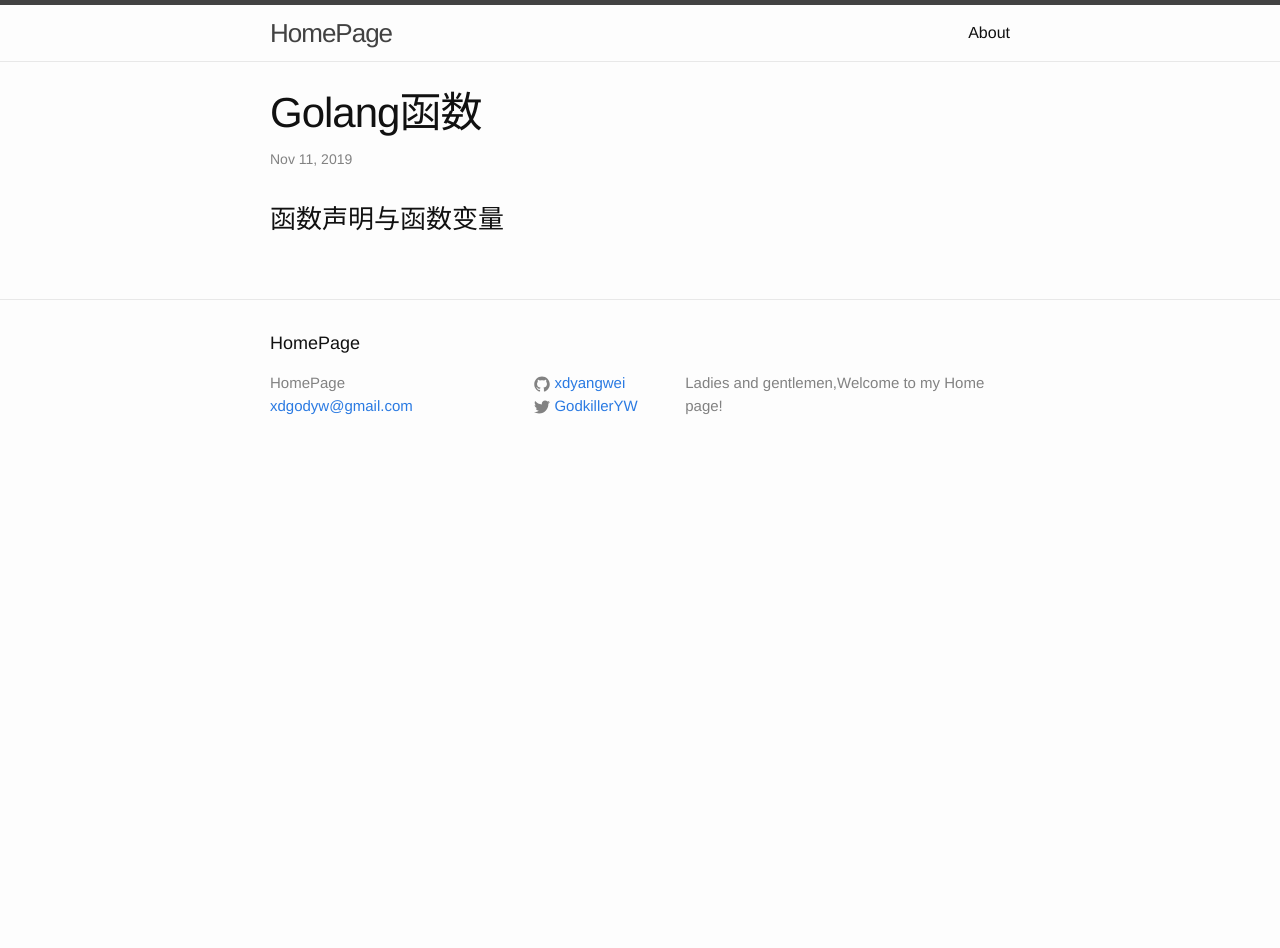
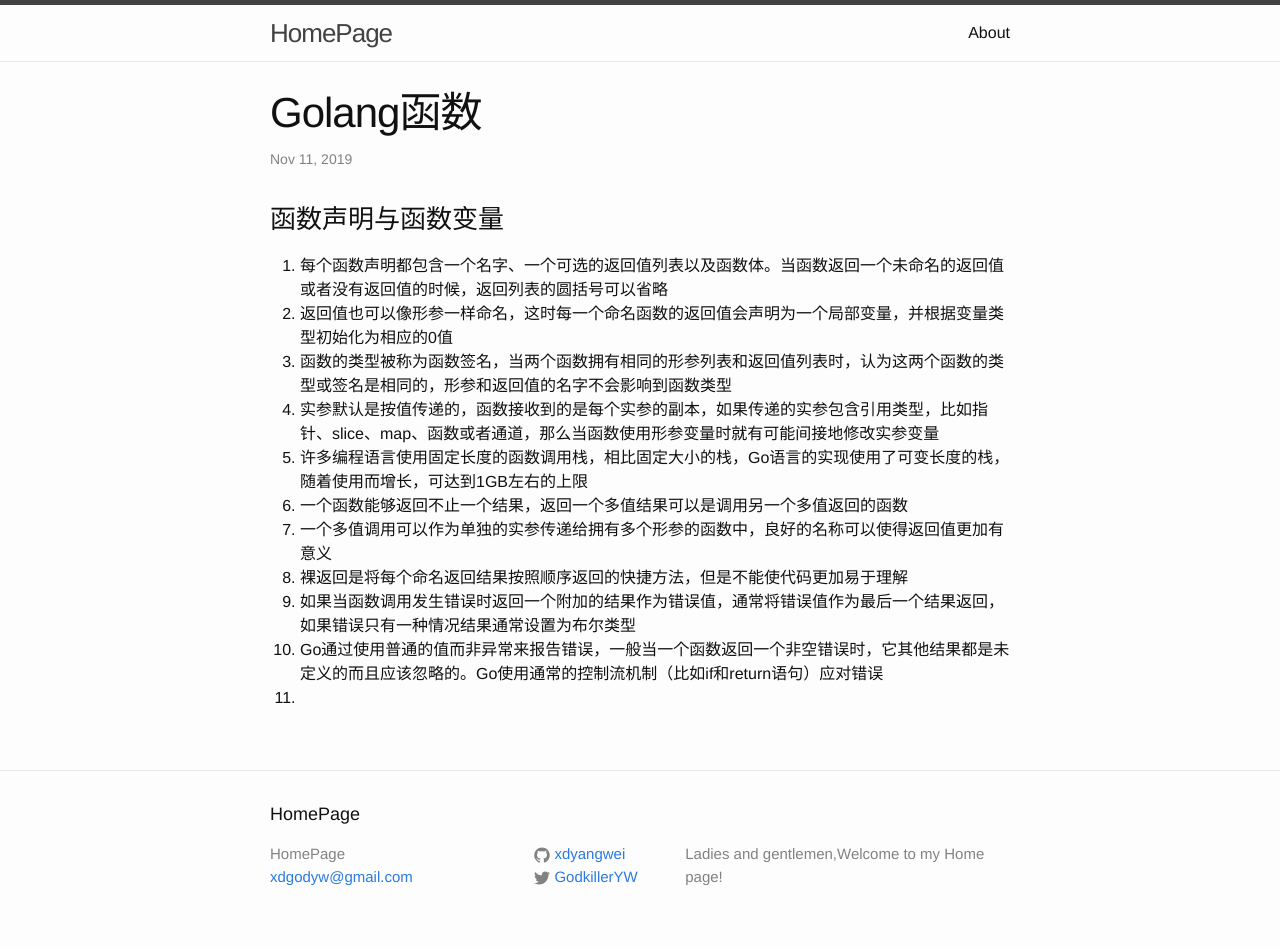
Before and after one commit to xdyangwei/xdyangwei.github.io, a Jekyll site: the page built from _posts/2019-11-11-Golang函数.md, in a window 1280 px wide. Built offline with Jekyll 4.4.1, drawn with Linux system fonts in a browser that asks for light colours; our own code applies the rules of GitHub Pages for plain Markdown files; before the commit the page ends 900 px from its top, so only the background shows below that.

Commit message:
add the tips of function declaration

```diff
--- a/_posts/2019-11-11-Golang函数.md
+++ b/_posts/2019-11-11-Golang函数.md
@@ -1 +1,12 @@
 ### 函数声明与函数变量
+1. 每个函数声明都包含一个名字、一个可选的返回值列表以及函数体。当函数返回一个未命名的返回值或者没有返回值的时候，返回列表的圆括号可以省略
+2. 返回值也可以像形参一样命名，这时每一个命名函数的返回值会声明为一个局部变量，并根据变量类型初始化为相应的0值
+3. 函数的类型被称为函数签名，当两个函数拥有相同的形参列表和返回值列表时，认为这两个函数的类型或签名是相同的，形参和返回值的名字不会影响到函数类型
+4.  实参默认是按值传递的，函数接收到的是每个实参的副本，如果传递的实参包含引用类型，比如指针、slice、map、函数或者通道，那么当函数使用形参变量时就有可能间接地修改实参变量
+5. 许多编程语言使用固定长度的函数调用栈，相比固定大小的栈，Go语言的实现使用了可变长度的栈，随着使用而增长，可达到1GB左右的上限
+6. 一个函数能够返回不止一个结果，返回一个多值结果可以是调用另一个多值返回的函数
+7. 一个多值调用可以作为单独的实参传递给拥有多个形参的函数中，良好的名称可以使得返回值更加有意义
+8. 裸返回是将每个命名返回结果按照顺序返回的快捷方法，但是不能使代码更加易于理解
+9. 如果当函数调用发生错误时返回一个附加的结果作为错误值，通常将错误值作为最后一个结果返回，如果错误只有一种情况结果通常设置为布尔类型
+10. Go通过使用普通的值而非异常来报告错误，一般当一个函数返回一个非空错误时，它其他结果都是未定义的而且应该忽略的。Go使用通常的控制流机制（比如if和return语句）应对错误
+11.
```
